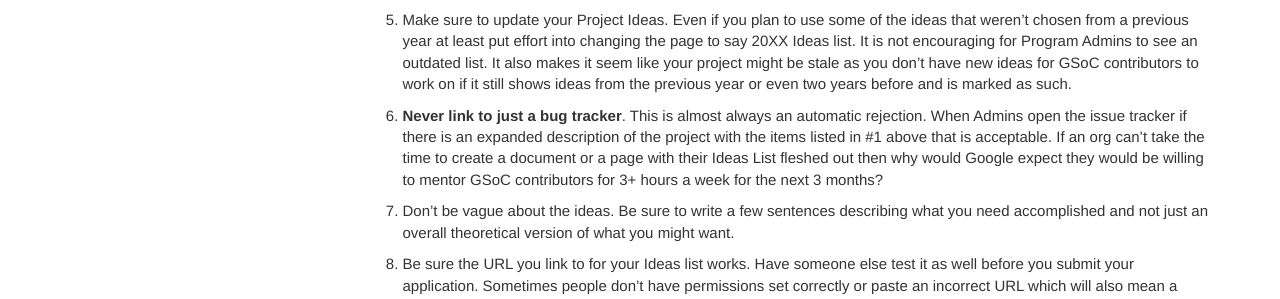
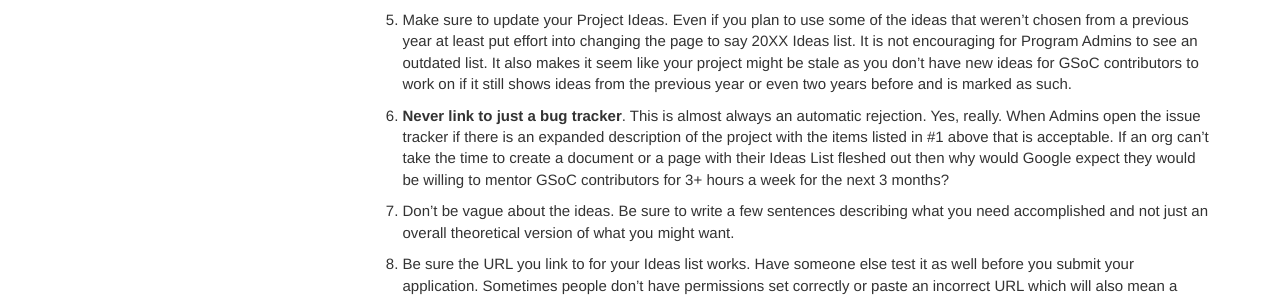
Before and after one commit to google/gsocguides, a Jekyll site: the page built from pages/mentor/04-defining_a_project__ideas_list.md, in a window 1280 px wide. Shown: the part 1130-1429 px from the top of the page. Built offline with Jekyll 4.4.1, drawn with Linux system fonts in a browser that asks for light colours.

Commit message:
Update 04-defining_a_project__ideas_list.md
slight edit

```diff
--- a/pages/mentor/04-defining_a_project__ideas_list.md
+++ b/pages/mentor/04-defining_a_project__ideas_list.md
@@ -27,7 +27,7 @@ When Google Administrators review the hundreds of organization applications the
 1. Have multiple ideas. Even if you are a new organization and only want one or two GSoC contributors showing that you have multiple ideas (a bare minimum of 4 solid ideas) is vital. And for an organization hoping for 4 or more GSoC contributors you should have at least 8-10 ideas and having them categorized is a nice touch if you have subcategories of topics within your project.
 1. Make it easy for Administrators to find your Ideas list. When reviewing many hundreds of organizations Program Admins can only spend a certain amount of time looking for your Ideas list. Many organizations are rejected because Program Admins couldn't find the actual Ideas list because the URL the org gave had a bunch of other unrelated information on it and wasn't clear where to find the actual Ideas list.
 1. Make sure to update your Project Ideas. Even if you plan to use some of the ideas that weren't chosen from a previous year at least put effort into changing the page to say 20XX Ideas list. It is not encouraging for Program Admins to see an outdated list. It also makes it seem like your project might be stale as you don't have new ideas for GSoC contributors to work on if it still shows ideas from the previous year or even two years before and is marked as such.
-1. **Never link to just a bug tracker**. This is almost always an automatic rejection. When Admins open the issue tracker if there is an expanded description of the project with the items listed in #1 above that is acceptable. If an org can't take the time to create a document or a page with their Ideas List fleshed out then why would Google expect they would be willing to mentor GSoC contributors for 3+ hours a week for the next 3 months?
+1. **Never link to just a bug tracker**. This is almost always an automatic rejection. Yes, really. When Admins open the issue tracker if there is an expanded description of the project with the items listed in #1 above that is acceptable. If an org can't take the time to create a document or a page with their Ideas List fleshed out then why would Google expect they would be willing to mentor GSoC contributors for 3+ hours a week for the next 3 months?
 1. Don't be vague about the ideas. Be sure to write a few sentences describing what you need accomplished and not just an overall theoretical version of what you might want.
 1. Be sure the URL you link to for your Ideas list works. Have someone else test it as well before you submit your application. Sometimes people don't have permissions set correctly or paste an incorrect URL which will also mean a rejection.
 
```
